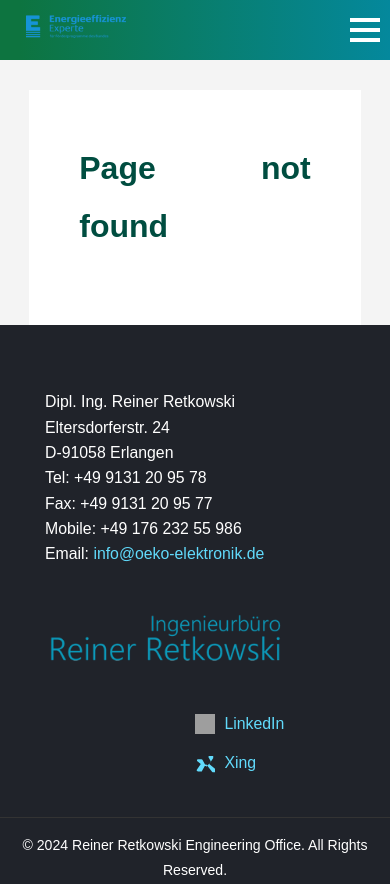
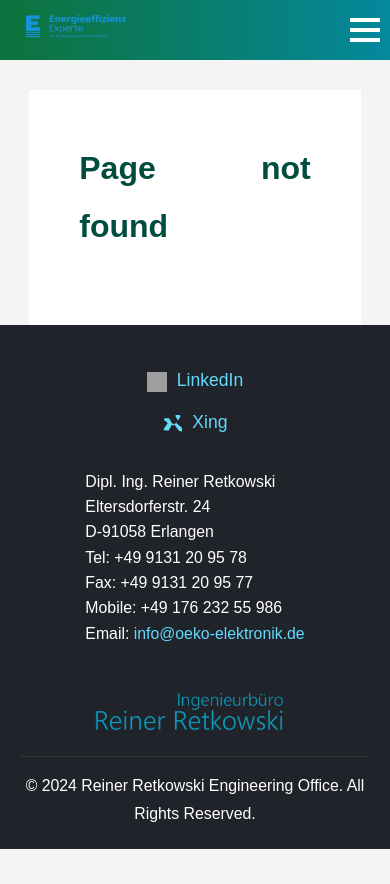
Before and after one commit to iamreemoh/webprov1, a plain HTML site: page info.html in a window 390 px wide. After the commit the page ends 849 px from the top, so only its background shows below. Drawn offline with Linux system fonts and the light colour scheme; grey boxes are pictures that could not be loaded.

Commit message:
Add files via upload
footer mobile adaptive

```diff
--- a/info.css
+++ b/info.css
@@ -535,8 +535,8 @@ ul.square-list {
       padding: 10px 0;
       box-shadow: 0 4px 6px rgba(0, 0, 0, 0.1);
       z-index: 999;
-      border-bottom-left-radius: 20px; /* Bottom left corner */
-      border-bottom-right-radius: 20px; /* Bottom right corner */
+      border-bottom-left-radius: 40px; /* Bottom left corner */
+      border-bottom-right-radius: 40px; /* Bottom right corner */
     }
 
     .nav-links a {
@@ -556,4 +556,70 @@ ul.square-list {
     .nav-links.active {
       display: flex;
     }
+
+    .footer {
+      padding: 20px;
+      background-color: #20232a; /* Keep the same background color */
+    }
+
+    .fcontainer {
+      flex-direction: column; /* Stack elements vertically */
+      gap: 20px; /* Add spacing between sections */
+      padding-top: 10px;
+    }
+
+    /* Move footer-links to the top */
+    .footer-links {
+      order: 1; /* Set order to display first */
+      text-align: center; /* Center-align links for better appearance */
+      /* margin-bottom: 20px; */
+    }
+
+    .footer-links nav ul {
+      padding: 0;
+      margin: 0;
+      list-style: none;
+    }
+
+    .footer-links nav ul li {
+      margin: 10px 0; /* Add spacing between links */
+    }
+
+    .footer-links nav ul li a {
+      font-size: 1em;
+      color: #61dafb; /* Keep link color consistent */
+      text-decoration: none;
+    }
+
+    .footer-links nav ul li a:hover {
+      text-decoration: underline;
+    }
+
+    /* Align contact-info and contact-details */
+    .contact-info {
+      order: 2; /* Display below links */
+      text-align: left; /* Keep address left-aligned */
+      margin-bottom: 20px;
+    }
+
+    .contact-details {
+      order: 3; /* Display below contact-info */
+      display: flex;
+      justify-content: center; /* Center the logo */
+    }
+
+    .contact-details img {
+      max-width: 80%;
+      height: auto; /* Maintain aspect ratio */
+    }
+
+    /* Footer-bottom centered */
+    .footer-bottom {
+      order: 4; /* Display last */
+      font-size: 0.9em;
+      text-align: center;
+      margin-top: 20px;
+      border-top: 1px solid #333;
+      padding-top: 15px;
+    }
   }
--- a/specificService.css
+++ b/specificService.css
@@ -432,6 +432,8 @@ body {
       padding: 10px 0;
       box-shadow: 0 4px 6px rgba(0, 0, 0, 0.1);
       z-index: 999;
+      border-bottom-left-radius: 40px; /* Bottom left corner */
+      border-bottom-right-radius: 40px; /* Bottom right corner */
     }
 
     .nav-links a {
@@ -451,4 +453,70 @@ body {
     .nav-links.active {
       display: flex;
     }
+
+    .footer {
+      padding: 20px;
+      background-color: #20232a; /* Keep the same background color */
+    }
+
+    .fcontainer {
+      flex-direction: column; /* Stack elements vertically */
+      gap: 20px; /* Add spacing between sections */
+      padding-top: 10px;
+    }
+
+    /* Move footer-links to the top */
+    .footer-links {
+      order: 1; /* Set order to display first */
+      text-align: center; /* Center-align links for better appearance */
+      /* margin-bottom: 20px; */
+    }
+
+    .footer-links nav ul {
+      padding: 0;
+      margin: 0;
+      list-style: none;
+    }
+
+    .footer-links nav ul li {
+      margin: 10px 0; /* Add spacing between links */
+    }
+
+    .footer-links nav ul li a {
+      font-size: 1em;
+      color: #61dafb; /* Keep link color consistent */
+      text-decoration: none;
+    }
+
+    .footer-links nav ul li a:hover {
+      text-decoration: underline;
+    }
+
+    /* Align contact-info and contact-details */
+    .contact-info {
+      order: 2; /* Display below links */
+      text-align: left; /* Keep address left-aligned */
+      margin-bottom: 20px;
+    }
+
+    .contact-details {
+      order: 3; /* Display below contact-info */
+      display: flex;
+      justify-content: center; /* Center the logo */
+    }
+
+    .contact-details img {
+      max-width: 80%;
+      height: auto; /* Maintain aspect ratio */
+    }
+
+    /* Footer-bottom centered */
+    .footer-bottom {
+      order: 4; /* Display last */
+      font-size: 0.9em;
+      text-align: center;
+      margin-top: 20px;
+      border-top: 1px solid #333;
+      padding-top: 15px;
+    }
   }
--- a/styles.css
+++ b/styles.css
@@ -414,6 +414,8 @@ body {
       padding: 10px 0;
       box-shadow: 0 4px 6px rgba(0, 0, 0, 0.1);
       z-index: 999;
+      border-bottom-left-radius: 40px; /* Bottom left corner */
+      border-bottom-right-radius: 40px; /* Bottom right corner */
     }
 
     .nav-links a {
@@ -433,4 +435,70 @@ body {
     .nav-links.active {
       display: flex;
     }
+
+    .footer {
+        padding: 20px;
+        background-color: #20232a; /* Keep the same background color */
+      }
+
+      .fcontainer {
+        flex-direction: column; /* Stack elements vertically */
+        gap: 20px; /* Add spacing between sections */
+        padding-top: 10px;
+      }
+
+      /* Move footer-links to the top */
+      .footer-links {
+        order: 1; /* Set order to display first */
+        text-align: center; /* Center-align links for better appearance */
+        /* margin-bottom: 20px; */
+      }
+
+      .footer-links nav ul {
+        padding: 0;
+        margin: 0;
+        list-style: none;
+      }
+
+      .footer-links nav ul li {
+        margin: 10px 0; /* Add spacing between links */
+      }
+
+      .footer-links nav ul li a {
+        font-size: 1em;
+        color: #61dafb; /* Keep link color consistent */
+        text-decoration: none;
+      }
+
+      .footer-links nav ul li a:hover {
+        text-decoration: underline;
+      }
+
+      /* Align contact-info and contact-details */
+      .contact-info {
+        order: 2; /* Display below links */
+        text-align: left; /* Keep address left-aligned */
+        margin-bottom: 20px;
+      }
+
+      .contact-details {
+        order: 3; /* Display below contact-info */
+        display: flex;
+        justify-content: center; /* Center the logo */
+      }
+
+      .contact-details img {
+        max-width: 80%;
+        height: auto; /* Maintain aspect ratio */
+      }
+
+      /* Footer-bottom centered */
+      .footer-bottom {
+        order: 4; /* Display last */
+        font-size: 0.9em;
+        text-align: center;
+        margin-top: 20px;
+        border-top: 1px solid #333;
+        padding-top: 15px;
+      }
   }
```
